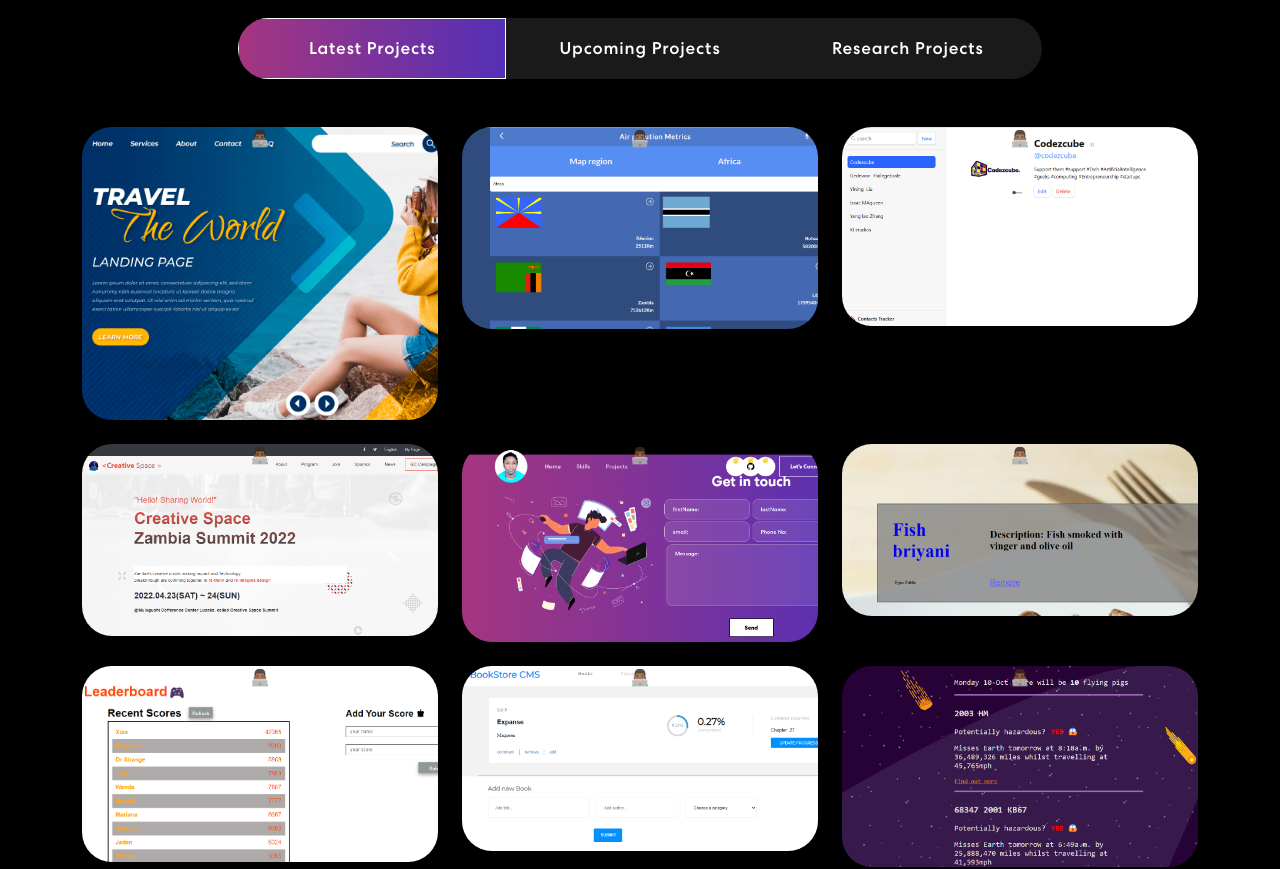
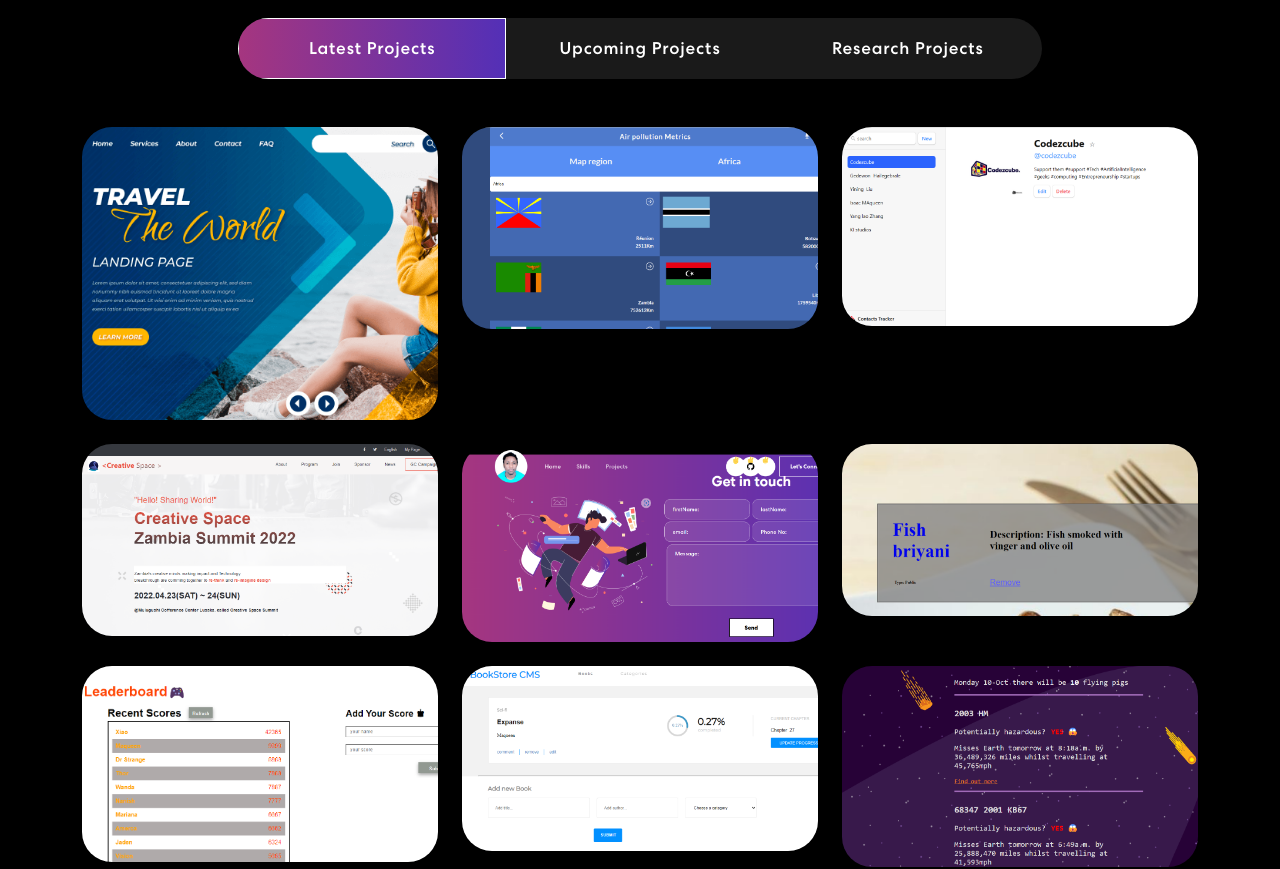
Before and after one commit to kinginthenorthcodez/my-potifolio, a React (Create React App) app: page / in a window 1280 px wide. Shown: the part 1800-2669 px from the top of the page. Built offline with nearby package versions, Linux system fonts and the light colour scheme; the HTML template or start-up script is replaced by a standard one.

Commit message:
Update css file

```diff
--- a/src/App.css
+++ b/src/App.css
@@ -464,7 +464,7 @@ nav.navbar .navbar-toggler[aria-expanded="true"] .navbar-toggler-icon {
 }
 
 .proj-imgbx::before {
-  content: "👨🏾‍💻";
+  content: "";
   background: linear-gradient(90.21deg, #AA367C -5.91%, #4A2FBD 111.58%);
   opacity: 0.85;
   position: absolute;
```
